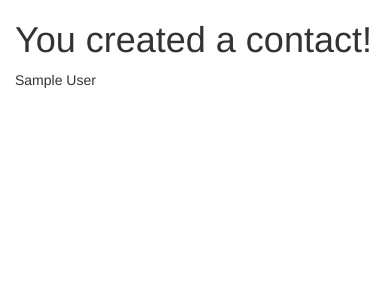
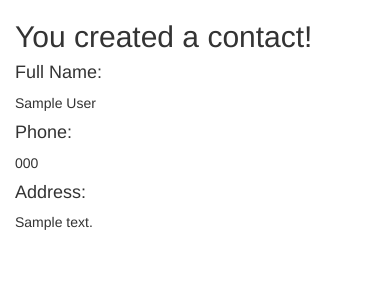
Before and after one commit to LisaMacCarrigan/PHP-AddressBook, a PHP site: template views/new_contact.html.twig in a window 390 px wide. Shown: the top 300 px of the page. Run offline with PHP 8.4, Linux system fonts and the light colour scheme; the template is opened without the code that fills it: most values are stand-ins (such as "Sample title", 1, 10 or a date in 2020); some libraries are stand-ins or nearby versions.

Commit message:
add getters and setters for phone number and address, add html to twig template that displays new contact

```diff
--- a/views/new_contact.html.twig
+++ b/views/new_contact.html.twig
@@ -7,8 +7,13 @@
     </head>
     <body>
         <div class="container">
-            <h1>You created a contact!</h1>
+            <h2>You created a contact!</h2>
+            <h4>Full Name: </h4>
             <p>{{ newcontact.fullName }}</p>
+            <h4>Phone: </h4>
+            <p> {{ newcontact.phone}} </p>
+            <h4>Address: </h4>
+            <p> {{ newcontact.address }} </p>
 
         </div>
     </body>
```
Also changed, not shown: src/Contact.php (+21 -0 lines).
